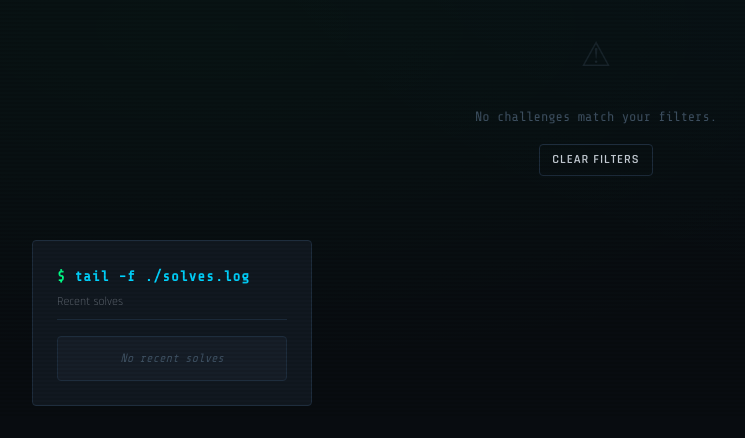
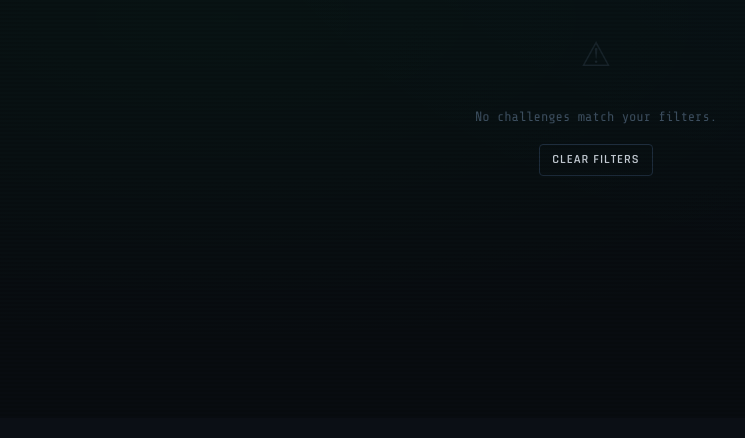
Before and after one commit to LikeNmuFF/Basctf, a Flask app: page /challenges/ in a window 1280 px wide. Shown: the part 382-820 px from the top of the page, without its empty margins (32-777 px from the left). After the commit the page ends 558 px from the top, so only its background shows below. Run offline with Flask 3, Linux system fonts and the light colour scheme; the visitor is signed in with stand-in values (Sample User, id 1); data comes from the database, SQL or seed files in the repository; data that the repository does not hold is empty; parts of the project's set-up code (start-up, migrations or seed data) failed here and were passed over.

Commit message:
removing tail on challenges

```diff
--- a/app/templates/challenges/challenges.html
+++ b/app/templates/challenges/challenges.html
@@ -56,8 +56,7 @@
       <div class="challenge-grid">
         {% for ch in challenges %}
         <a href="{{ url_for('challenges.challenge_detail', challenge_id=ch.id) }}"
-           class="challenge-card {% if ch.id in solved_ids %}solved{% endif %}"
-           data-challenge-id="{{ ch.id }}">
+          class="challenge-card {% if ch.id in solved_ids %}solved{% endif %}" data-challenge-id="{{ ch.id }}">
           <div class="ch-title">{{ ch.title }}</div>
           <div class="ch-desc">{{ ch.description }}</div>
           <div class="ch-meta">
@@ -93,7 +92,7 @@
     {% endif %}
   </div>
 
-  <div class="challenges-sidebar">
+  <div class="challenges-sidebar" hidden>
     <div class="sidebar-header">
       <h3><span class="prompt">$</span> tail -f ./solves.log</h3>
       <p class="sidebar-subtitle">Recent solves</p>
@@ -127,7 +126,7 @@
 
 {% block extra_js %}
 <script>
-document.addEventListener('DOMContentLoaded', function() {
+  document.addEventListener('DOMContentLoaded', function () {
     // Load rating percentages for all visible challenges
     const challengeCards = document.querySelectorAll('.challenge-card');
 
```
Lines whose indentation alone changed are shown as unchanged.
